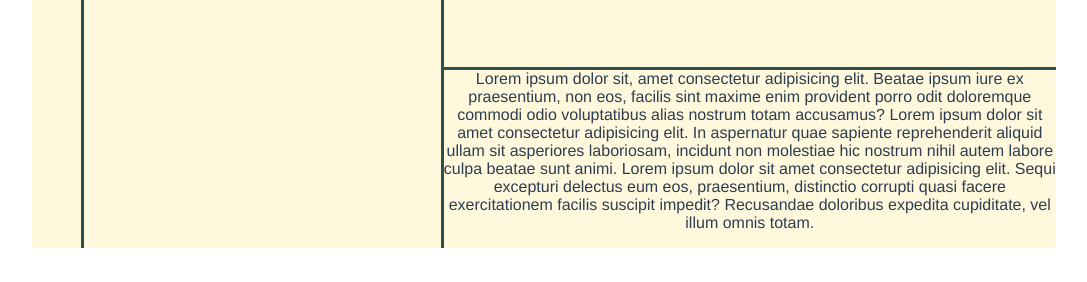
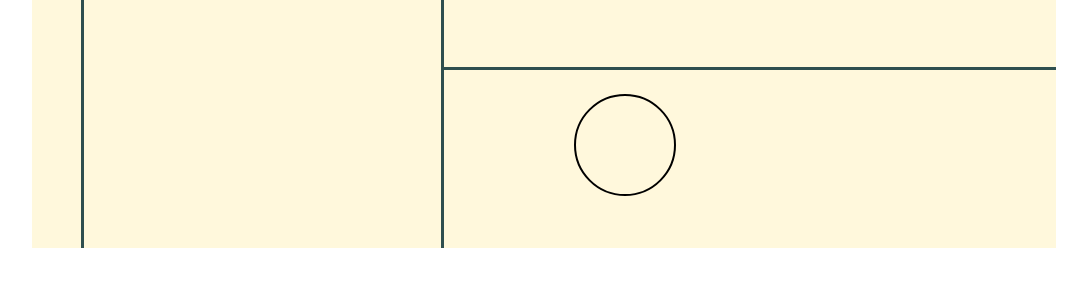
Before and after one commit to bimdata/areas, a Vue app: page / in a window 1280 px wide. Shown: the part 372-654 px from the top of the page, without its empty margins (96-1183 px from the left). Built offline with nearby package versions, Linux system fonts and the light colour scheme.

Commit message:
change test component 4 to canvas

```diff
--- a/src/components/dummyComponents/dum4.vue
+++ b/src/components/dummyComponents/dum4.vue
@@ -1,8 +1,6 @@
 <template>
   <div class="dum4">
-    Lorem ipsum dolor sit, amet consectetur adipisicing elit. Beatae ipsum iure ex praesentium, non eos, facilis sint maxime enim provident porro odit doloremque commodi odio voluptatibus alias nostrum totam accusamus?
-    Lorem ipsum dolor sit amet consectetur adipisicing elit. In aspernatur quae sapiente reprehenderit aliquid ullam sit asperiores laboriosam, incidunt non molestiae hic nostrum nihil autem labore culpa beatae sunt animi.
-    Lorem ipsum dolor sit amet consectetur adipisicing elit. Sequi excepturi delectus eum eos, praesentium, distinctio corrupti quasi facere exercitationem facilis suscipit impedit? Recusandae doloribus expedita cupiditate, vel illum omnis totam.
+    <canvas id="canvas" width="400" height="300"></canvas>
   </div>
 </template>
 
@@ -12,6 +10,11 @@ export default {
   name: "dum4",
   mixins: [Log],
   mounted() {
+    const ctx = document.getElementById("canvas").getContext("2d");
+    ctx.beginPath();
+    ctx.arc(75, 75, 50, 0, 2 * Math.PI);
+    ctx.lineWidth = 2;
+    ctx.stroke();
     this.$emit("mounted");
   }
 };
```
